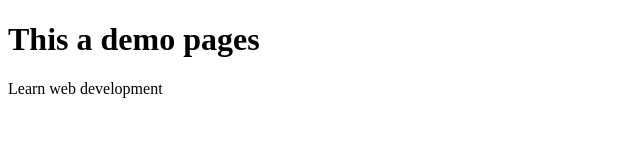
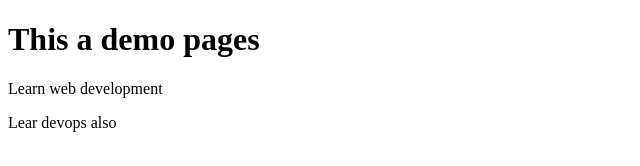
Before and after one commit to Dilip-Bhoi/git-demo, a website: page index.html in a window 1280 px wide. Shown: the whole page, without its empty margins (0-640 px from the left). Drawn offline with Linux system fonts and the light colour scheme.

Commit message:
added paragraph

```diff
--- a/index.html
+++ b/index.html
@@ -6,5 +6,6 @@
     <body>
         <h1>This a demo pages</h1>
         <p>Learn web development</p>
+        <p>Lear devops also</p>
     </body>
 </html>
```
